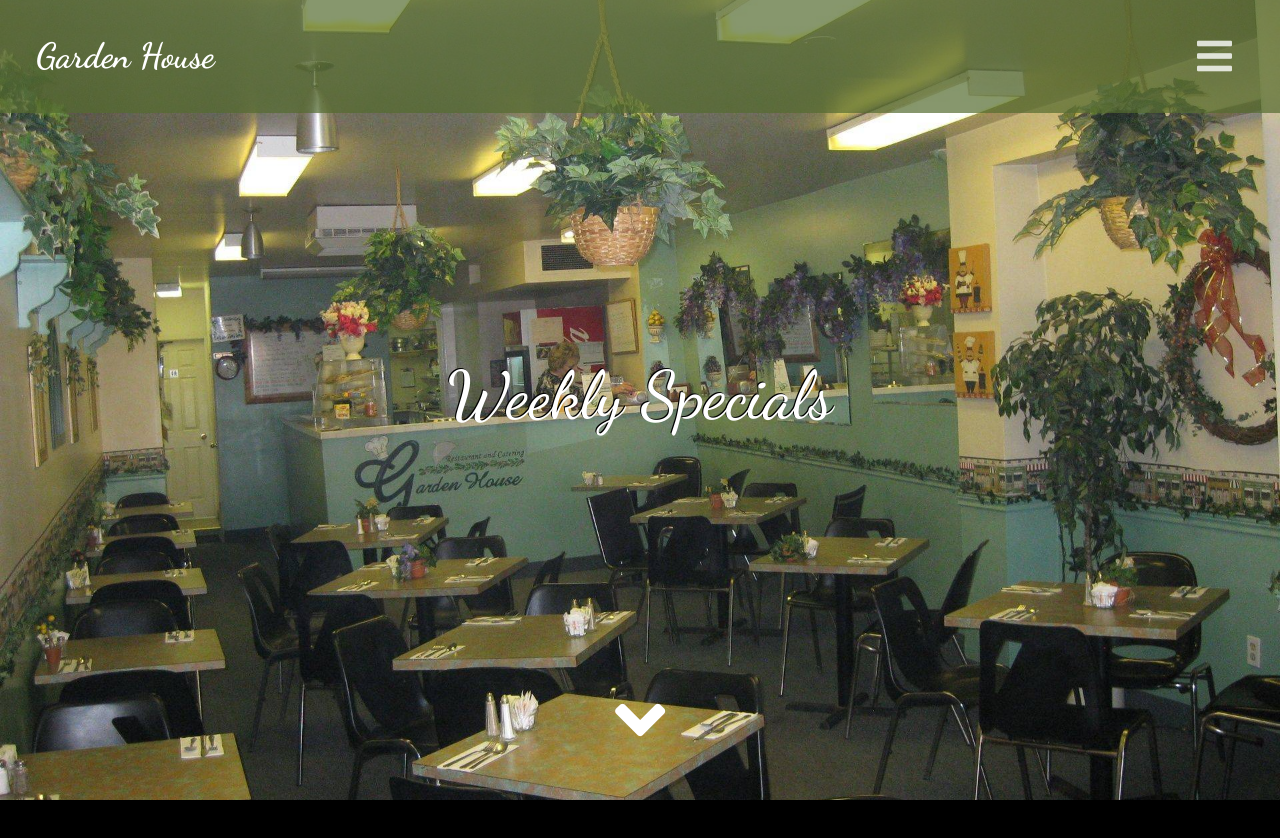
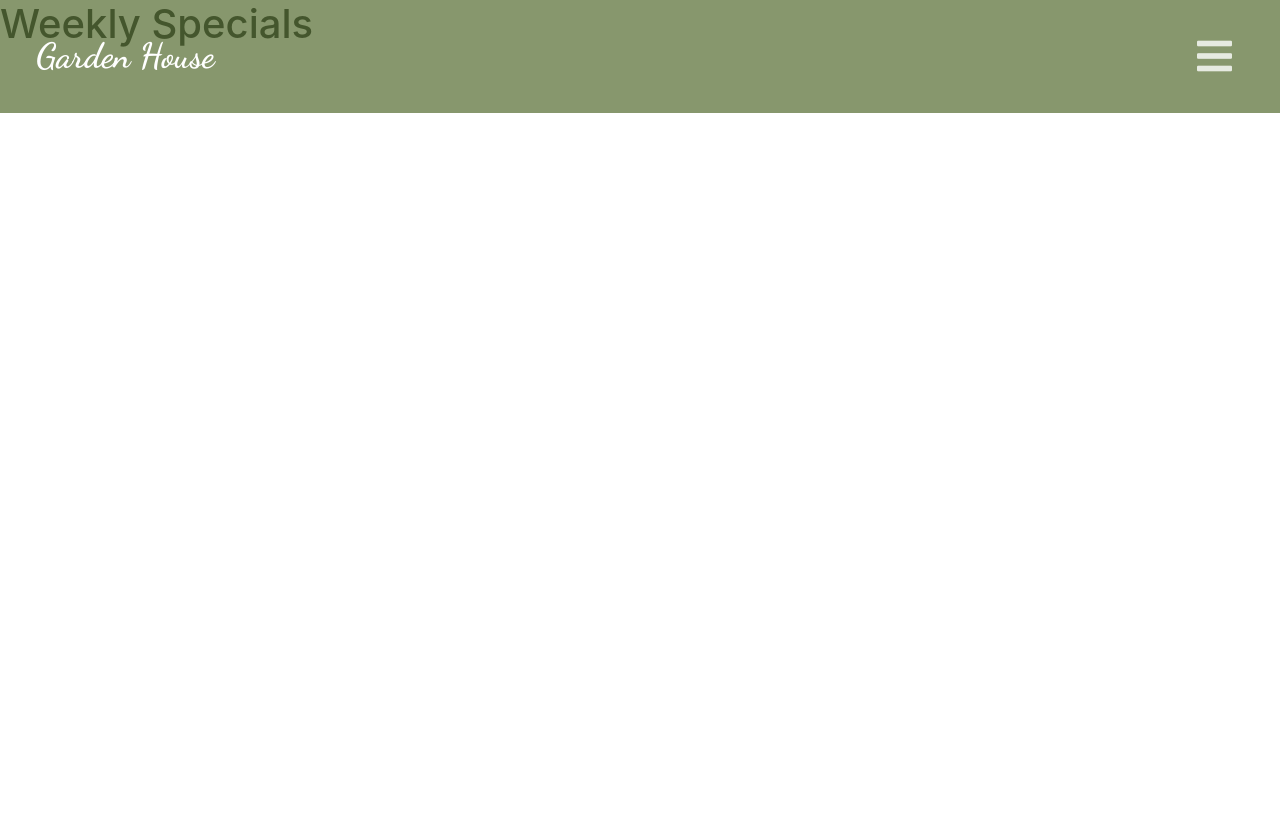
Before and after one commit to kevinwnb/garden-house-restaurant, a React (Create React App) app: page /weeklyspecials in a window 1280 px wide. Shown: the top 838 px of the page. After the commit the page ends 800 px from the top, so only its background shows below. Built offline with nearby package versions, Linux system fonts and the light colour scheme.

Commit message:
Update WeeklySpecials.js

```diff
--- a/src/components/WeeklySpecials.js
+++ b/src/components/WeeklySpecials.js
@@ -7,11 +7,8 @@ class WeeklySpecials extends Component {
     return (
       <Fragment>
         <section id={"weeklyspecials"}>
-          <div className={`background`}>
-            <h1>Weekly Specials</h1>
-            <i class="scroll-down-icon fas fa-angle-down"></i>
-          </div>
-          <div style={{ height: "600px", backgroundColor: "black" }}></div>
+          <h1>Weekly Specials</h1>
+          <div style={{ height: "600px" }}></div>
         </section>
       </Fragment>
     );
```
